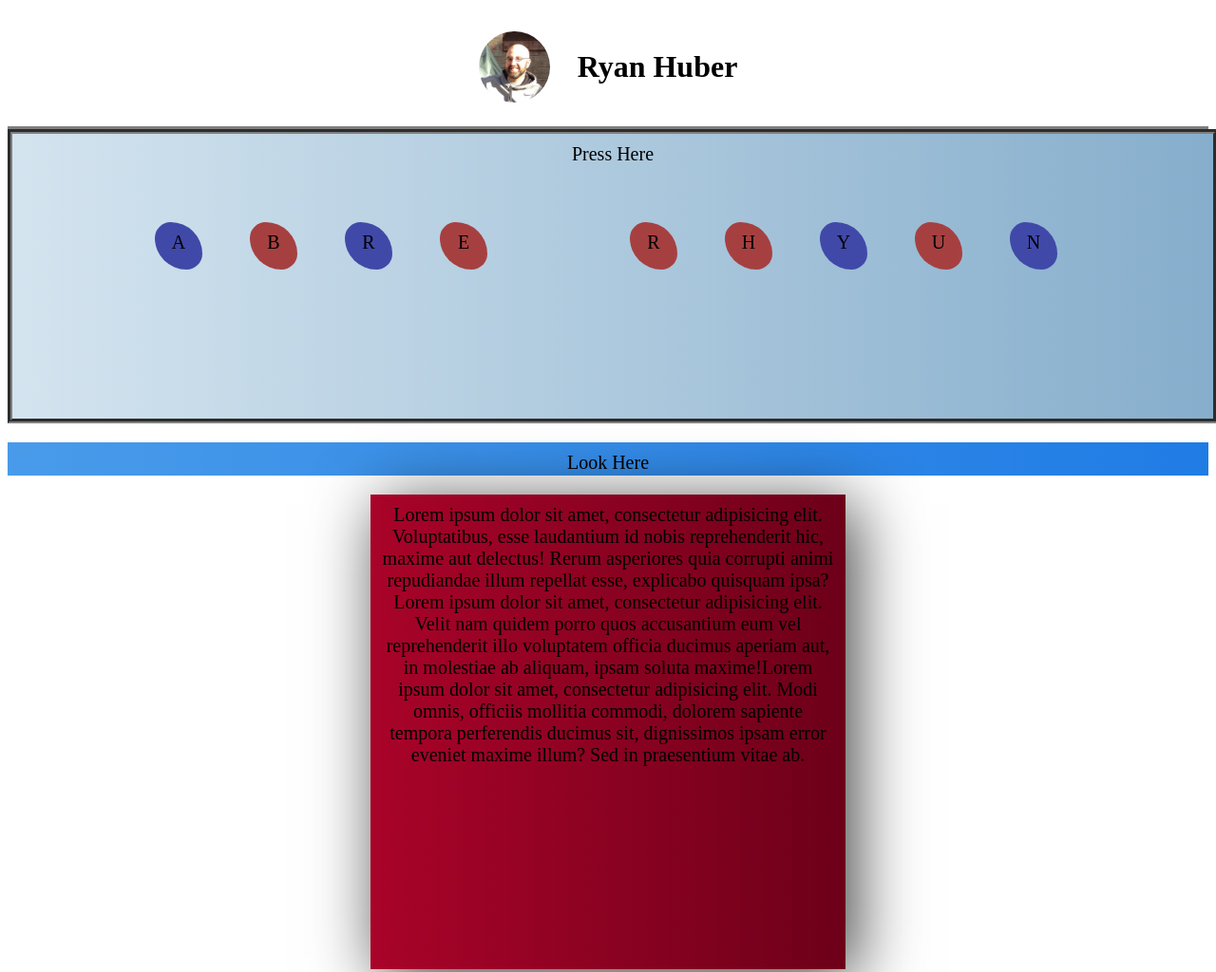
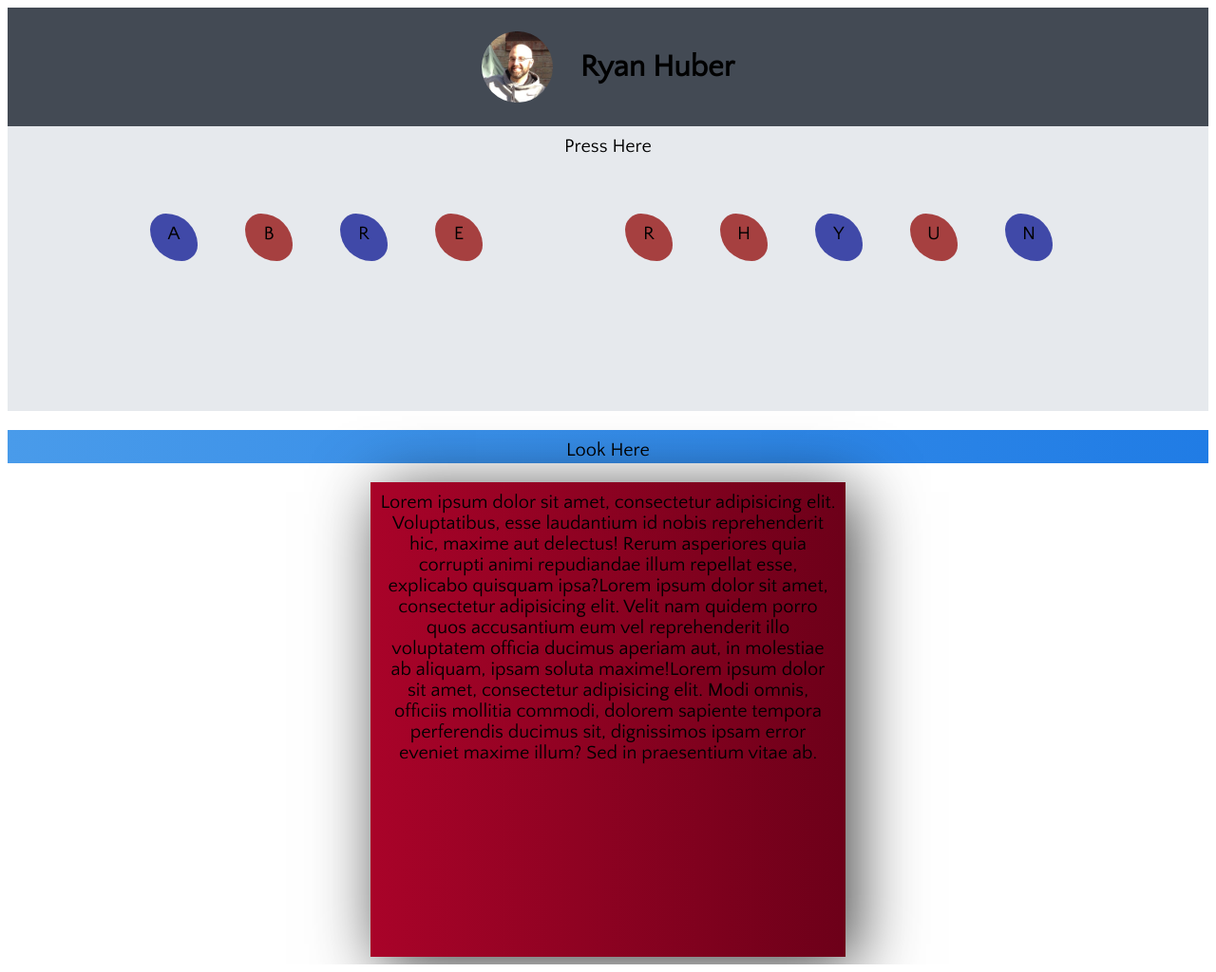
Before and after one commit to rphuber/transitions, a plain HTML site: page index.html in a window 1280 px wide. Shown: the top 1024 px of the page at 95% size. Drawn offline with Linux system fonts and the light colour scheme.

Commit message:
second revision of site

```diff
--- a/css/lettermove.css
+++ b/css/lettermove.css
@@ -4,17 +4,9 @@
   height:300px;
   margin:0;
   padding:0;
-  border:thick grey groove;
   text-align:center;
   clear:both;
-  background: rgba(212,228,239,1);
-  background: -moz-linear-gradient(left, rgba(212,228,239,1) 0%, rgba(134,174,204,1) 100%);
-  background: -webkit-gradient(left top, right top, color-stop(0%, rgba(212,228,239,1)), color-stop(100%, rgba(134,174,204,1)));
-  background: -webkit-linear-gradient(left, rgba(212,228,239,1) 0%, rgba(134,174,204,1) 100%);
-  background: -o-linear-gradient(left, rgba(212,228,239,1) 0%, rgba(134,174,204,1) 100%);
-  background: -ms-linear-gradient(left, rgba(212,228,239,1) 0%, rgba(134,174,204,1) 100%);
-  background: linear-gradient(to right, rgba(212,228,239,1) 0%, rgba(134,174,204,1) 100%);
-  filter: progid:DXImageTransform.Microsoft.gradient( startColorstr='#d4e4ef', endColorstr='#86aecc', GradientType=1 );
+  background-color: #E6E9ED
 }
 
 p {
@@ -47,7 +39,7 @@ p {
   background:grey;
   text-align:center;
   padding:auto;
-  transition: all 2s ease;
+  transition: all 2s ease .1s;
   border-radius: 100px 200px 100px 200px;
   -moz-border-radius: 100px 200px 100px 200px;
   -webkit-border-radius: 100px 200px 100px 200px;
@@ -63,7 +55,7 @@ p {
   background:grey;
   text-align:center;
   padding:auto;
-  transition: all 2s ease;
+  transition: all 2s ease .2s;
   border-radius: 100px 200px 100px 200px;
   -moz-border-radius: 100px 200px 100px 200px;
   -webkit-border-radius: 100px 200px 100px 200px;
@@ -79,7 +71,7 @@ p {
   background:grey;
   text-align:center;
   padding:auto;
-  transition: all 2s ease;
+  transition: all 2s ease .3s;
   border-radius: 100px 200px 100px 200px;
   -moz-border-radius: 100px 200px 100px 200px;
   -webkit-border-radius: 100px 200px 100px 200px;
@@ -95,7 +87,7 @@ p {
   background:grey;
   text-align:center;
   padding:auto;
-  transition: all 2s ease;
+  transition: all 2s ease .4s;
   border-radius: 100px 200px 100px 200px;
   -moz-border-radius: 100px 200px 100px 200px;
   -webkit-border-radius: 100px 200px 100px 200px;
@@ -111,7 +103,7 @@ p {
   background:grey;
   text-align:center;
   padding:auto;
-  transition: all 2s ease;
+  transition: all 2s ease .5s;
   border-radius: 100px 200px 100px 200px;
   -moz-border-radius: 100px 200px 100px 200px;
   -webkit-border-radius: 100px 200px 100px 200px;
@@ -127,7 +119,7 @@ p {
   background:grey;
   text-align:center;
   padding:auto;
-  transition: all 2s ease;
+  transition: all 2s ease .6s;
   border-radius: 100px 200px 100px 200px;
   -moz-border-radius: 100px 200px 100px 200px;
   -webkit-border-radius: 100px 200px 100px 200px;
@@ -143,7 +135,7 @@ p {
   background:grey;
   text-align:center;
   padding:auto;
-  transition: all 2s ease;
+  transition: all 2s ease .7s;
   border-radius: 100px 200px 100px 200px;
   -moz-border-radius: 100px 200px 100px 200px;
   -webkit-border-radius: 100px 200px 100px 200px;
@@ -159,7 +151,7 @@ p {
   background:grey;
   text-align:center;
   padding:auto;
-  transition: all 2s ease;
+  transition: all 2s ease .8s;
   border-radius: 100px 200px 100px 200px;
   -moz-border-radius: 100px 200px 100px 200px;
   -webkit-border-radius: 100px 200px 100px 200px;
@@ -175,7 +167,7 @@ p {
   background:grey;
   text-align:center;
   padding:auto;
-  transition: all 2s ease;
+  transition: all 2s ease .9s;
   border-radius: 100px 200px 100px 200px;
   -moz-border-radius: 100px 200px 100px 200px;
   -webkit-border-radius: 100px 200px 100px 200px;
--- a/css/styles.css
+++ b/css/styles.css
@@ -3,11 +3,17 @@
   text-align:center;
 }
 
+body {
+  font-family: 'Quattrocento Sans'
+}
+
+/*styling for topbar*/
+
 .topbar {
   width:100%;
   padding-top:25px;
   padding-bottom:25px;
-  border-bottom: 3px outset lightgrey
+  background-color: #434A54;
 }
 
 .topbar img {
@@ -15,11 +21,12 @@
   border-radius:100%;
   height: 75px;
   display:inline;
-  transition: all 5s ease;
+  transition: all 1s ease;
 }
 
 .topbar img:hover {
-  height: 300px;
+  height: 100px;
+  /* border-radius: 1em 4em 1em 4em / 2em 1em 2em 1em; */
 }
 
 .topbar h1 {
@@ -27,6 +34,12 @@
   display:inline;
   margin-left:25px;
 }
+
+h1.topbar {
+  color: #F5F7FA;
+}
+
+
 
 .nextbar {
        width:100%;
@@ -71,7 +84,7 @@
 -webkit-box-shadow: 10px 10px 66px 0px rgba(0,0,0,0.75);
 -moz-box-shadow: 10px 10px 66px 0px rgba(0,0,0,0.75);
 box-shadow: 10px 10px 66px 0px rgba(0,0,0,0.75);
-transition: all 5s ease;
+transition: all 10s linear;
 }
 
 .shadow:hover {
--- /dev/null
+++ b/css/styles2.css
@@ -0,0 +1,47 @@
+body {
+  background-image: url(../images/grey_wash_wall.png);
+  margin:0;
+}
+
+
+.header {
+  background-color: #48CFAD;
+  height: 400px;
+  width: 960px;
+  margin:0 auto;
+
+}
+
+img {
+  display:block;
+  border-radius:100%;
+  width: 10%;
+  margin: -70px auto;
+}
+
+.two {
+  background-color: #5D9CEC;
+  height: 400px;
+  width: 960px;
+  margin:0 auto;
+}
+
+img.hover {
+    -webkit-animation-name: pulsate;
+    -webkit-animation-duration: 1s;
+    -webkit-animation-timing-function: ease-in-out;
+    -webkit-animation-iteration-count: infinite
+}
+@-webkit-keyframes pulsate {
+    0% { width:1px;height: 1px; opacity: 0.0}
+    10% { width:3px;height: 3px; opacity: .20}
+    20% { width:5px;height: 5px; opacity: .40 }
+    30% { width:7px;height: 7px; opacity: .60 }
+    40% { width:9px;height: 9px; opacity: .80 }
+    50% { width:11px;height: 11px; opacity: 1.0}
+    60% { width:13px;height: 13px; opacity: .80}
+    70% { width:15px;height: 15px;  opacity: .60}
+    80% { width:17px;height: 17px;  opacity: .40}
+    90% { width:19px;height: 19px;  opacity: .20}
+    100% { width:21px;height: 21px;  opacity: 0.0}
+}
--- a/index.html
+++ b/index.html
@@ -3,6 +3,7 @@
 <head>
   <meta charset="UTF-8">
   <title>My transitions!</title>
+  <link href='http://fonts.googleapis.com/css?family=Quattrocento+Sans' rel='stylesheet' type='text/css'>
   <link rel="stylesheet" href="css/styles.css">
   <link rel="stylesheet" href="css/lettermove.css">
 </head>
```
Also changed, not shown: index2.html (added, +23 -0 lines), images/grey_wash_wall.png (added), 3 other files.
